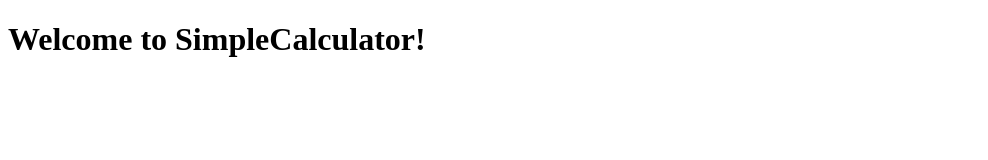
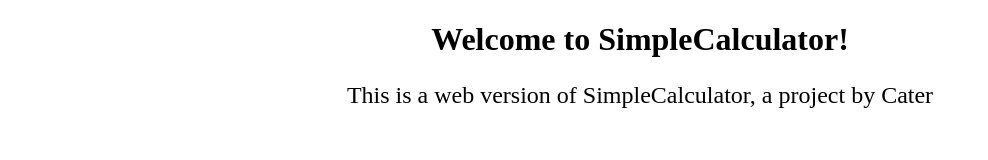
Before and after one commit to SuperCater/Simple-Calculator, a website: page Web/index.html in a window 1280 px wide. Shown: the whole page, without its empty margins (0-988 px from the left). Drawn offline with Linux system fonts and the light colour scheme.

Commit message:
Added basic template stuff.
Changed the basic webpage of the calculator.

```diff
--- a/SRC/index.html
+++ b/Web/index.html
@@ -7,7 +7,8 @@
 </head>
 
 <body>
-    <h1>Welcome to SimpleCalculator!</h1>
+    <h1 class="center">Welcome to SimpleCalculator!</h1>
+    <p class="center bigFont">This is a web version of SimpleCalculator, a project by Cater</p>
 </body>
 
 
--- /dev/null
+++ b/Web/style.css
@@ -0,0 +1,7 @@
+.center {
+    text-align: center;
+}
+
+.bigFont {
+    font-size: 1.5em;
+}
```
Also changed, not shown: SRC/style.css (deleted).
